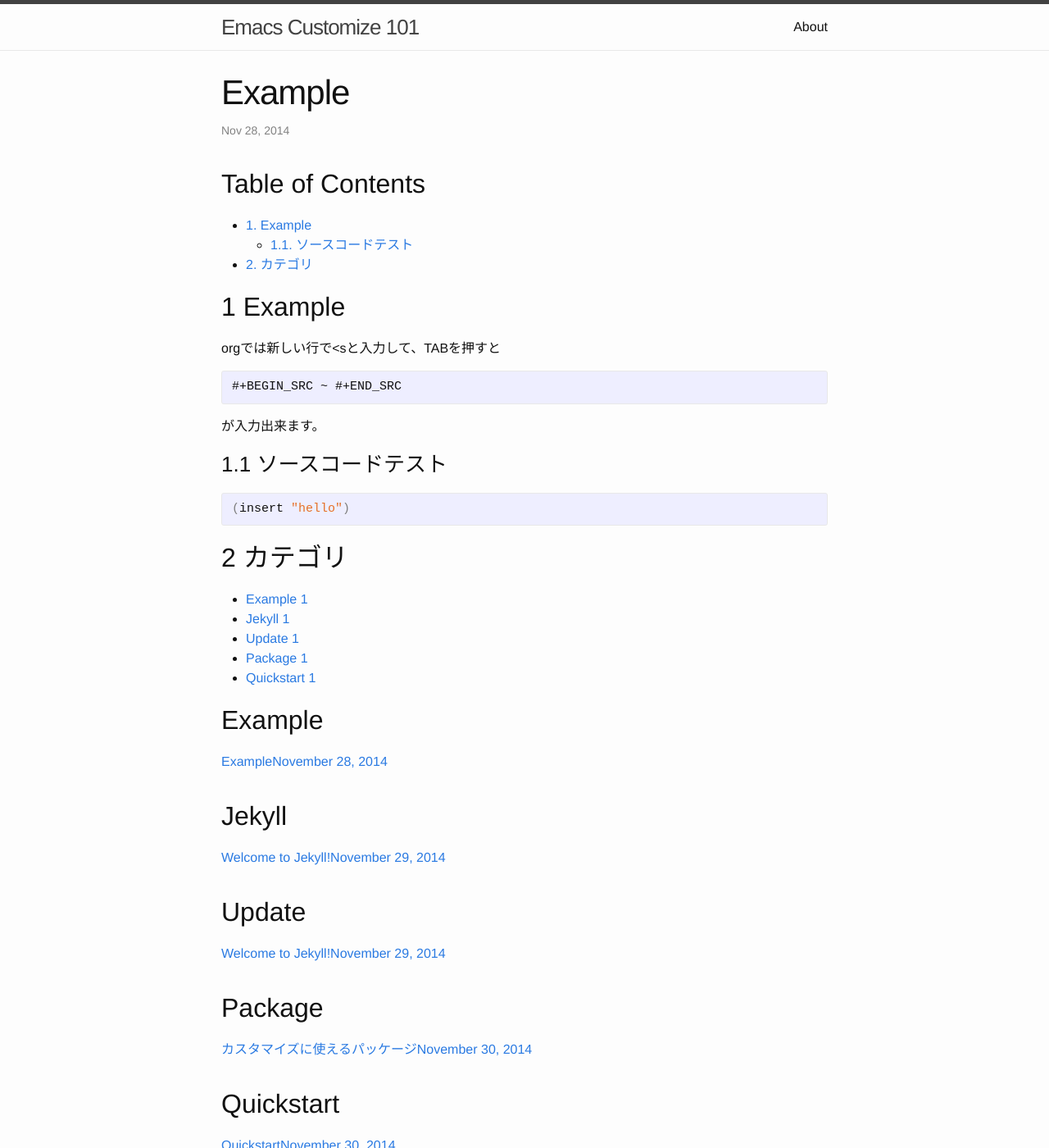
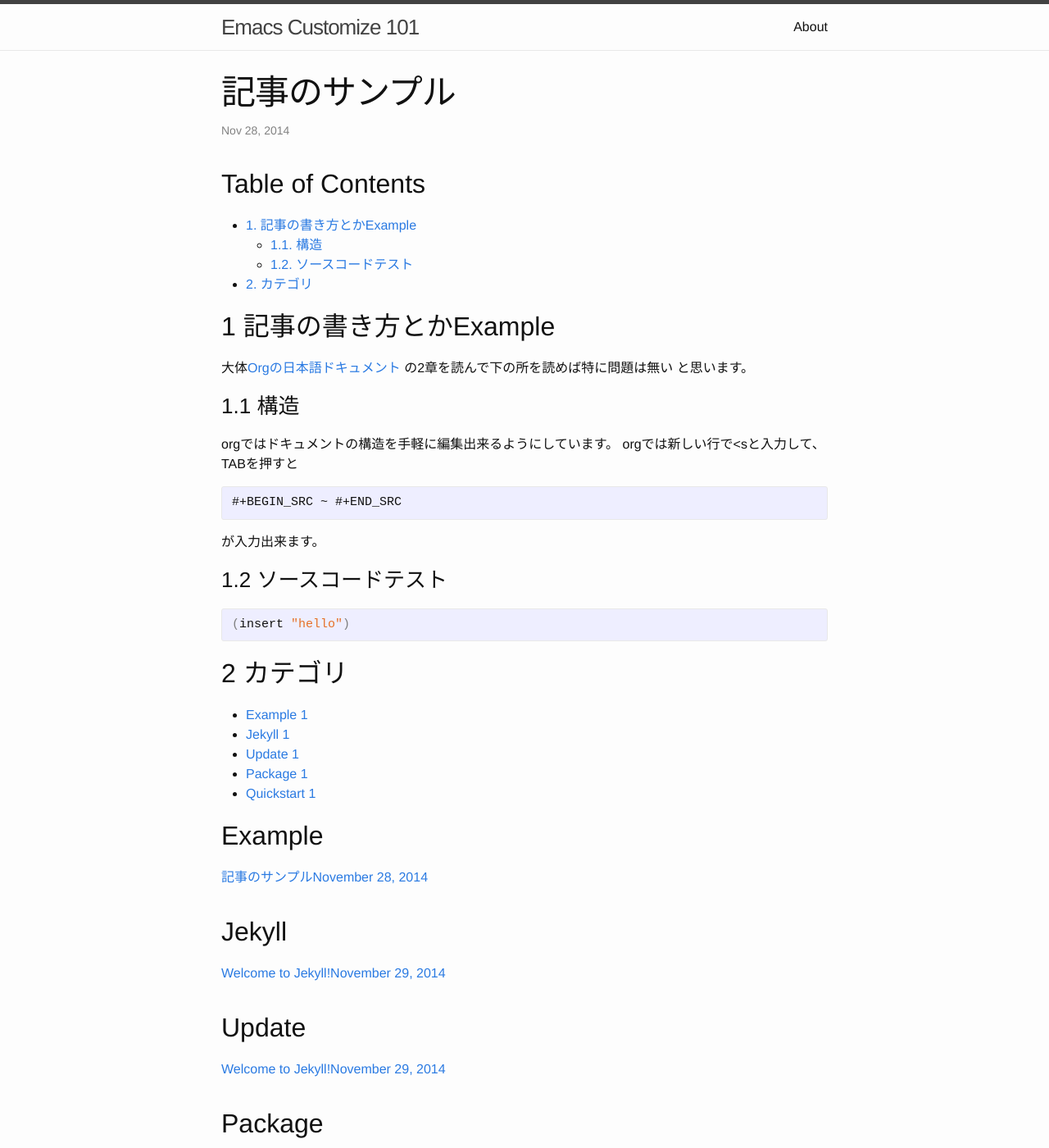
Before and after one commit to rizaudo/emacs-customize-101-jp, a Jekyll site: the page built from _posts/2014-11-28-example.html, in a window 1280 px wide and 1400 px high. Shown: the whole window at 82% size. Built offline with Jekyll 4.4.1, drawn with Linux system fonts in a browser that asks for light colours.

Commit message:
update Example.org

```diff
--- a/_posts/2014-11-28-example.html
+++ b/_posts/2014-11-28-example.html
@@ -1,5 +1,5 @@
 ---
-title: "Example"
+title: "記事のサンプル"
 date: 2014-11-28
 layout: post
 categories: example
@@ -10,9 +10,10 @@ comments:
 <h2>Table of Contents</h2>
 <div id="text-table-of-contents">
 <ul>
-<li><a href="#sec-1">1. Example</a>
+<li><a href="#sec-1">1. 記事の書き方とかExample</a>
 <ul>
-<li><a href="#sec-1-1">1.1. ソースコードテスト</a></li>
+<li><a href="#sec-1-1">1.1. 構造</a></li>
+<li><a href="#sec-1-2">1.2. ソースコードテスト</a></li>
 </ul>
 </li>
 <li><a href="#sec-2">2. カテゴリ</a></li>
@@ -21,9 +22,18 @@ comments:
 </div>
 
 <div id="outline-container-sec-1" class="outline-2">
-<h2 id="sec-1"><span class="section-number-2">1</span> Example</h2>
+<h2 id="sec-1"><span class="section-number-2">1</span> 記事の書き方とかExample</h2>
 <div class="outline-text-2" id="text-1">
 <p>
+大体<a href="http://orgmode.jp/doc-ja/org-ja.html">Orgの日本語ドキュメント</a> の2章を読んで下の所を読めば特に問題は無い
+と思います。
+</p>
+</div>
+<div id="outline-container-sec-1-1" class="outline-3">
+<h3 id="sec-1-1"><span class="section-number-3">1.1</span> 構造</h3>
+<div class="outline-text-3" id="text-1-1">
+<p>
+ orgではドキュメントの構造を手軽に編集出来るようにしています。
 orgでは新しい行で&lt;sと入力して、TABを押すと
 </p>
 <pre class="example">
@@ -33,9 +43,10 @@ orgでは新しい行で&lt;sと入力して、TABを押すと
 が入力出来ます。
 </p>
 </div>
-<div id="outline-container-sec-1-1" class="outline-3">
-<h3 id="sec-1-1"><span class="section-number-3">1.1</span> ソースコードテスト</h3>
-<div class="outline-text-3" id="text-1-1">
+</div>
+<div id="outline-container-sec-1-2" class="outline-3">
+<h3 id="sec-1-2"><span class="section-number-3">1.2</span> ソースコードテスト</h3>
+<div class="outline-text-3" id="text-1-2">
 <div class="org-src-container">
 
 <pre class="src src-emacs-lisp"><span style="color: #7f7f7f;">(</span>insert <span style="color: #e67128;">"hello"</span><span style="color: #7f7f7f;">)</span>
```
Also changed, not shown: org/2014-11-28-example.org (+6 -2 lines).
